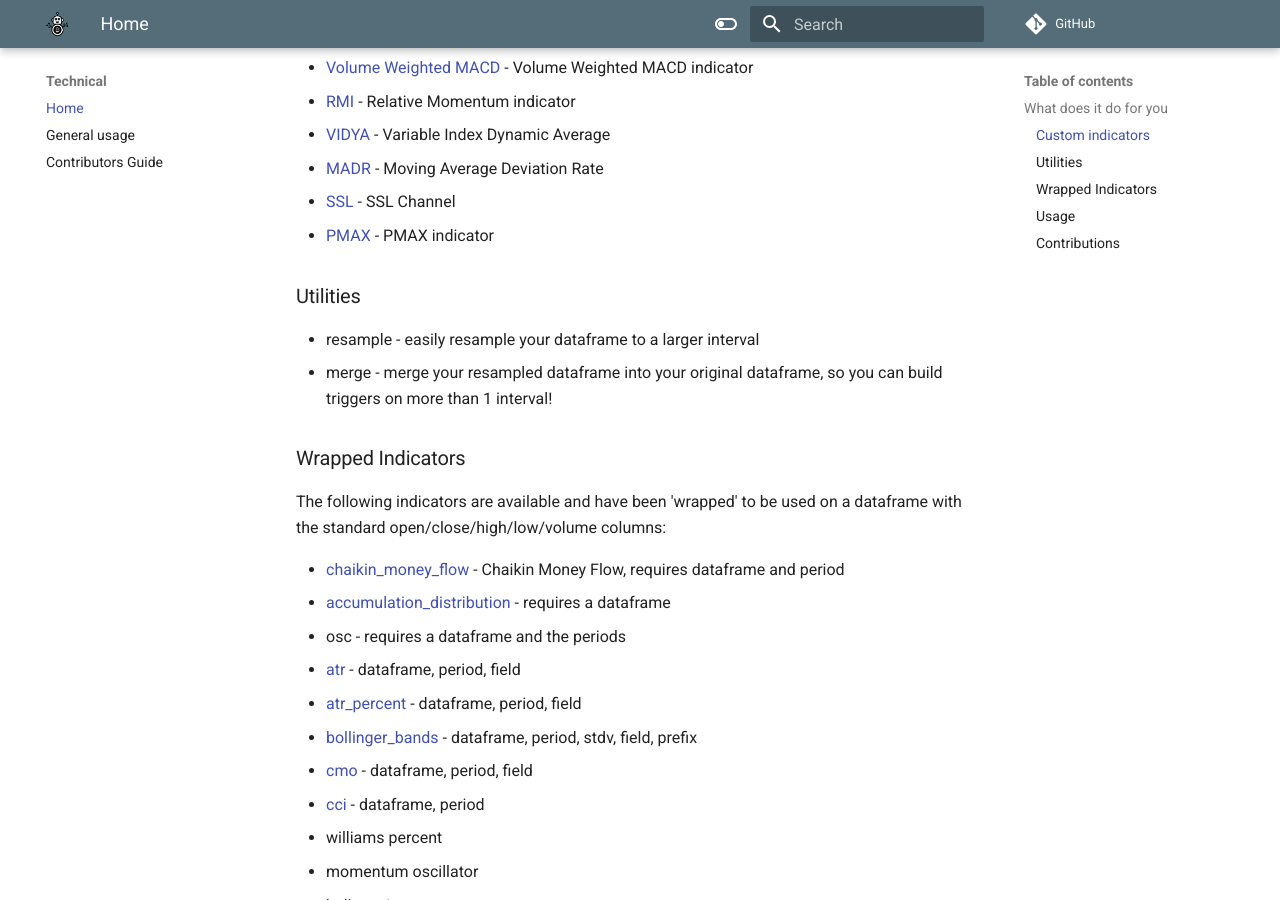
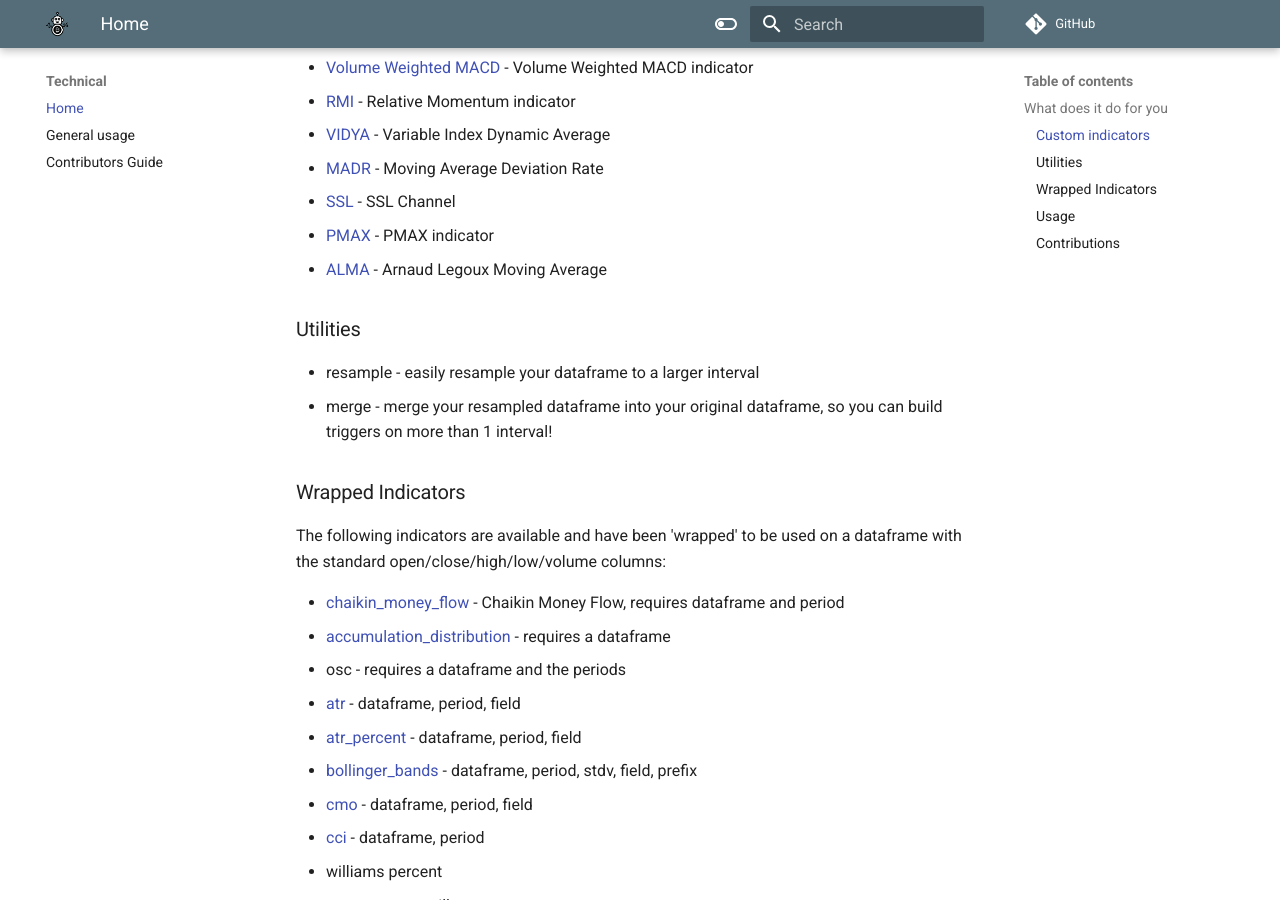
Before and after one commit to freqtrade/technical, an MkDocs documentation site: the page built from docs/index.md, in a window 1280 px wide and 900 px high, scrolled down 1081 px. Built offline with MkDocs 1.6.1 and Material for MkDocs 9.7.7, drawn with Linux system fonts in a browser that asks for light colours; comment, search, counter and statistics services are not loaded; the version menu is left out.

Commit message:
docs: add ALMA to documentation

```diff
--- a/docs/index.md
+++ b/docs/index.md
@@ -36,6 +36,7 @@ buy/sell graph. - MovingAverage Consensus - Oscillator Consensus - Summary Conse
 * [MADR](https://www.tradingview.com/script/25KCgL9H/) - Moving Average Deviation Rate
 * [SSL](https://www.tradingview.com/script/xzIoaIJC-SSL-channel/) - SSL Channel
 * [PMAX](https://www.tradingview.com/script/sU9molfV/) - PMAX indicator
+* [ALMA](https://www.tradingview.com/pine-script-reference/v5/#fun_ta.alma) - Arnaud Legoux Moving Average
 
 ### Utilities
 
```
Also changed, not shown: README.md (+1 -0 lines).
